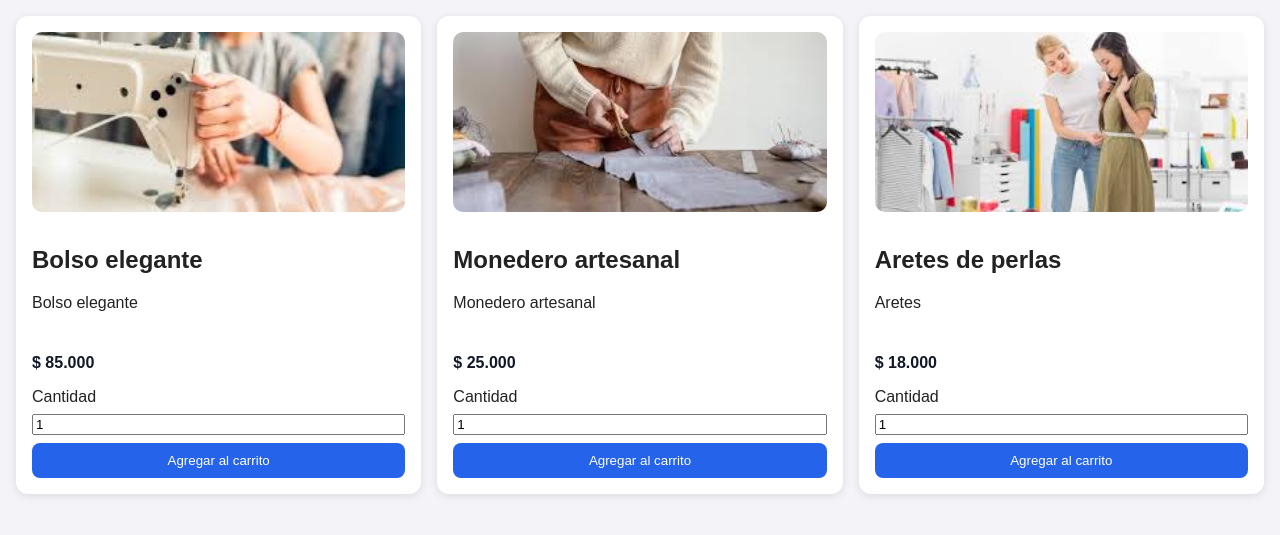
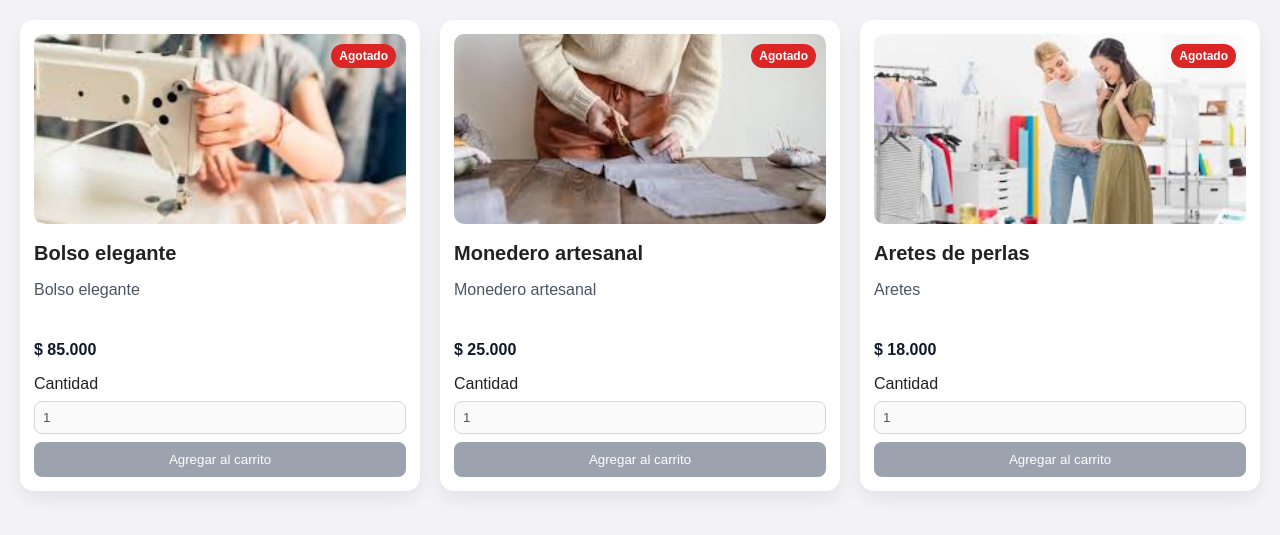
Before and after one commit to alexmuso/pagina-web, a PHP site: the page made by mis-propios-medios/Mis propios medios/catalogo_accesorios.php in a window 1280 px wide. Shown: the part 109-644 px from the top of the page. Run offline with PHP 8.4, Linux system fonts and the light colour scheme; data comes from the database, SQL or seed files in the repository.

Commit message:
Crear tarjetas visuales de accesorios en el catálogo

```diff
--- a/mis-propios-medios/Mis propios medios/catalogo_accesorios.php
+++ b/mis-propios-medios/Mis propios medios/catalogo_accesorios.php
@@ -30,13 +30,27 @@ if ($_SERVER['REQUEST_METHOD'] === 'POST') {
     }
 }
 
-$sql = 'SELECT id, nombre, descripcion, precio, imagen FROM accesorios ORDER BY id ASC';
-$stmt = $conn->prepare($sql);
-$stmt->execute();
-$accesorios = $stmt->fetchAll(PDO::FETCH_ASSOC);
+$accesorios = [];
+$errorCatalogo = '';
+
+try {
+    $sql = 'SELECT id, nombre, descripcion, precio, imagen, stock FROM accesorios ORDER BY id ASC';
+    $stmt = $conn->prepare($sql);
+    $stmt->execute();
+    $accesorios = $stmt->fetchAll(PDO::FETCH_ASSOC);
+} catch (PDOException $e) {
+    $errorCatalogo = 'No se pudo cargar la base de datos. Mostrando catálogo de ejemplo.';
+}
+
+if (count($accesorios) === 0) {
+    $accesorios = [
+        ['id' => 1, 'nombre' => 'Bolso elegante', 'descripcion' => 'Bolso de mano para eventos especiales.', 'precio' => 85000, 'imagen' => 'img/maquina.jfif', 'stock' => 5],
+        ['id' => 2, 'nombre' => 'Monedero artesanal', 'descripcion' => 'Monedero compacto con acabado artesanal.', 'precio' => 25000, 'imagen' => 'img/patron.jfif', 'stock' => 8],
+        ['id' => 3, 'nombre' => 'Aretes de perlas', 'descripcion' => 'Aretes clásicos para complementar tu estilo.', 'precio' => 18000, 'imagen' => 'img/medidas.jfif', 'stock' => 12],
+    ];
+}
 
 $itemsEnCarrito = array_sum($_SESSION['cart']);
-
 
 $imagenesPorDefecto = [
     1 => 'img/maquina.jfif',
@@ -90,15 +104,24 @@ function resolverImagenAccesorio(array $item, array $imagenesPorDefecto): string
     <p class="mensaje"><?= e($mensaje) ?></p>
   <?php endif; ?>
 
+  <?php if ($errorCatalogo !== ''): ?>
+    <p class="mensaje aviso"><?= e($errorCatalogo) ?></p>
+  <?php endif; ?>
+
   <main class="grid">
-    <?php if (count($accesorios) === 0): ?>
-      <p>No hay accesorios disponibles por ahora.</p>
-    <?php endif; ?>
+    <?php foreach ($accesorios as $item): ?>
+      <?php
+        $imagen = resolverImagenAccesorio($item, $imagenesPorDefecto);
+        $stock = (int) ($item['stock'] ?? 0);
+      ?>
+      <article class="card producto-card">
+        <div class="img-wrap">
+          <img src="<?= e($imagen) ?>" alt="<?= e((string) $item['nombre']) ?>" class="producto-img">
+          <span class="etiqueta-stock <?= $stock > 0 ? 'ok' : 'agotado' ?>">
+            <?= $stock > 0 ? 'Disponible' : 'Agotado' ?>
+          </span>
+        </div>
 
-    <?php foreach ($accesorios as $item): ?>
-      <article class="card">
-        <?php $imagen = resolverImagenAccesorio($item, $imagenesPorDefecto); ?>
-        <img src="<?= e($imagen) ?>" alt="<?= e((string) $item['nombre']) ?>" class="producto-img">
         <h2><?= e((string) $item['nombre']) ?></h2>
         <p class="descripcion"><?= e((string) ($item['descripcion'] ?? 'Sin descripción')) ?></p>
         <p class="precio">$ <?= e(number_format((float) $item['precio'], 0, ',', '.')) ?></p>
@@ -107,8 +130,8 @@ function resolverImagenAccesorio(array $item, array $imagenesPorDefecto): string
           <input type="hidden" name="csrf_token" value="<?= e($csrf) ?>">
           <input type="hidden" name="id" value="<?= e((string) $item['id']) ?>">
           <label>Cantidad</label>
-          <input type="number" name="cantidad" min="1" max="10" value="1" required>
-          <button type="submit">Agregar al carrito</button>
+          <input type="number" name="cantidad" min="1" max="10" value="1" required <?= $stock <= 0 ? 'disabled' : '' ?>>
+          <button type="submit" <?= $stock <= 0 ? 'disabled' : '' ?>>Agregar al carrito</button>
         </form>
       </article>
     <?php endforeach; ?>
--- a/mis-propios-medios/Mis propios medios/css/catalogo.css
+++ b/mis-propios-medios/Mis propios medios/css/catalogo.css
@@ -29,18 +29,74 @@ body {
   border-radius: 8px;
 }
 
+.mensaje.aviso {
+  background: #fff7ed;
+  border-color: #fb923c;
+  color: #9a3412;
+}
+
 .grid {
   display: grid;
-  grid-template-columns: repeat(auto-fit, minmax(240px, 1fr));
-  gap: 16px;
-  padding: 16px;
+  grid-template-columns: repeat(auto-fit, minmax(260px, 1fr));
+  gap: 20px;
+  padding: 20px;
 }
 
 .card {
   background: #fff;
-  border-radius: 12px;
-  padding: 16px;
-  box-shadow: 0 2px 8px rgba(0, 0, 0, 0.1);
+  border-radius: 14px;
+  padding: 14px;
+  box-shadow: 0 8px 20px rgba(0, 0, 0, 0.08);
+}
+
+.producto-card {
+  transition: transform 0.25s ease, box-shadow 0.25s ease;
+}
+
+.producto-card:hover {
+  transform: translateY(-5px);
+  box-shadow: 0 14px 24px rgba(0, 0, 0, 0.12);
+}
+
+.img-wrap {
+  position: relative;
+}
+
+.producto-img {
+  width: 100%;
+  height: 190px;
+  object-fit: cover;
+  border-radius: 10px;
+  margin-bottom: 8px;
+}
+
+.etiqueta-stock {
+  position: absolute;
+  top: 10px;
+  right: 10px;
+  font-size: 12px;
+  font-weight: bold;
+  padding: 5px 8px;
+  border-radius: 999px;
+  color: #fff;
+}
+
+.etiqueta-stock.ok {
+  background: #16a34a;
+}
+
+.etiqueta-stock.agotado {
+  background: #dc2626;
+}
+
+.card h2 {
+  margin: 6px 0;
+  font-size: 20px;
+}
+
+.descripcion {
+  min-height: 44px;
+  color: #4b5563;
 }
 
 .precio,
@@ -56,6 +112,12 @@ body {
   gap: 8px;
 }
 
+input[type='number'] {
+  border: 1px solid #d1d5db;
+  border-radius: 8px;
+  padding: 8px;
+}
+
 button,
 .btn {
   border: none;
@@ -66,6 +128,11 @@ button,
   text-decoration: none;
   cursor: pointer;
   display: inline-block;
+}
+
+button:disabled {
+  background: #9ca3af;
+  cursor: not-allowed;
 }
 
 .tabla-wrap,
@@ -100,15 +167,3 @@ th {
 .nota {
   color: #374151;
 }
-
-.producto-img {
-  width: 100%;
-  height: 180px;
-  object-fit: cover;
-  border-radius: 10px;
-  margin-bottom: 10px;
-}
-
-.descripcion {
-  min-height: 44px;
-}
--- a/mis-propios-medios/Mis propios medios/index.php
+++ b/mis-propios-medios/Mis propios medios/index.php
@@ -14,7 +14,7 @@
     <h1>Arreglos y confecciones Felicias</h1>
     <nav>
       <ul>
-        <li><a href="login.php">Administrador</a></li>
+        <li><a href="login.php">Iniciar sesión</a></li>
         <li><a href="#inicio">Inicio</a></li>
         <li><a href="#servicios">Servicios</a></li>
         <li><a href="#contacto">Contacto</a></li>
```
Also changed, not shown: mis-propios-medios/Mis propios medios/css/login.css (+29 -0 lines), mis-propios-medios/Mis propios medios/login.php (+49 -10 lines).
